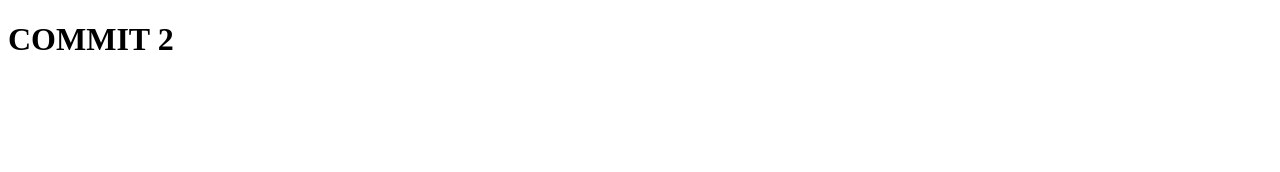
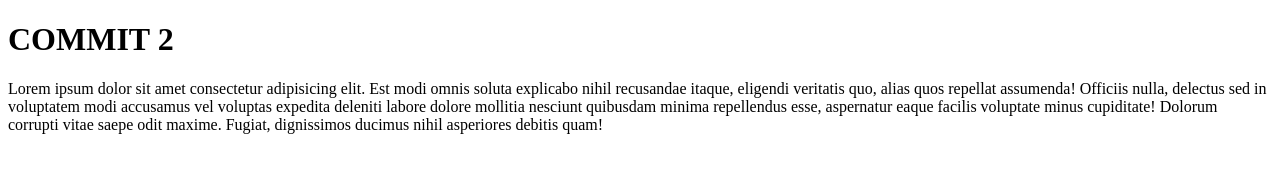
Before and after one commit to ANSHUMANMOREY7/ICP-10-assignment-8, a plain HTML site: page index.html in a window 1280 px wide. Drawn offline with Linux system fonts and the light colour scheme.

Commit message:
paragraph added

```diff
--- a/index.html
+++ b/index.html
@@ -5,6 +5,7 @@
 </head>
 <body>
     <h1>COMMIT 2</h1>
+    <p>Lorem ipsum dolor sit amet consectetur adipisicing elit. Est modi omnis soluta explicabo nihil recusandae itaque, eligendi veritatis quo, alias quos repellat assumenda! Officiis nulla, delectus sed in voluptatem modi accusamus vel voluptas expedita deleniti labore dolore mollitia nesciunt quibusdam minima repellendus esse, aspernatur eaque facilis voluptate minus cupiditate! Dolorum corrupti vitae saepe odit maxime. Fugiat, dignissimos ducimus nihil asperiores debitis quam!</p>
 
 </body>
 </html>
```
